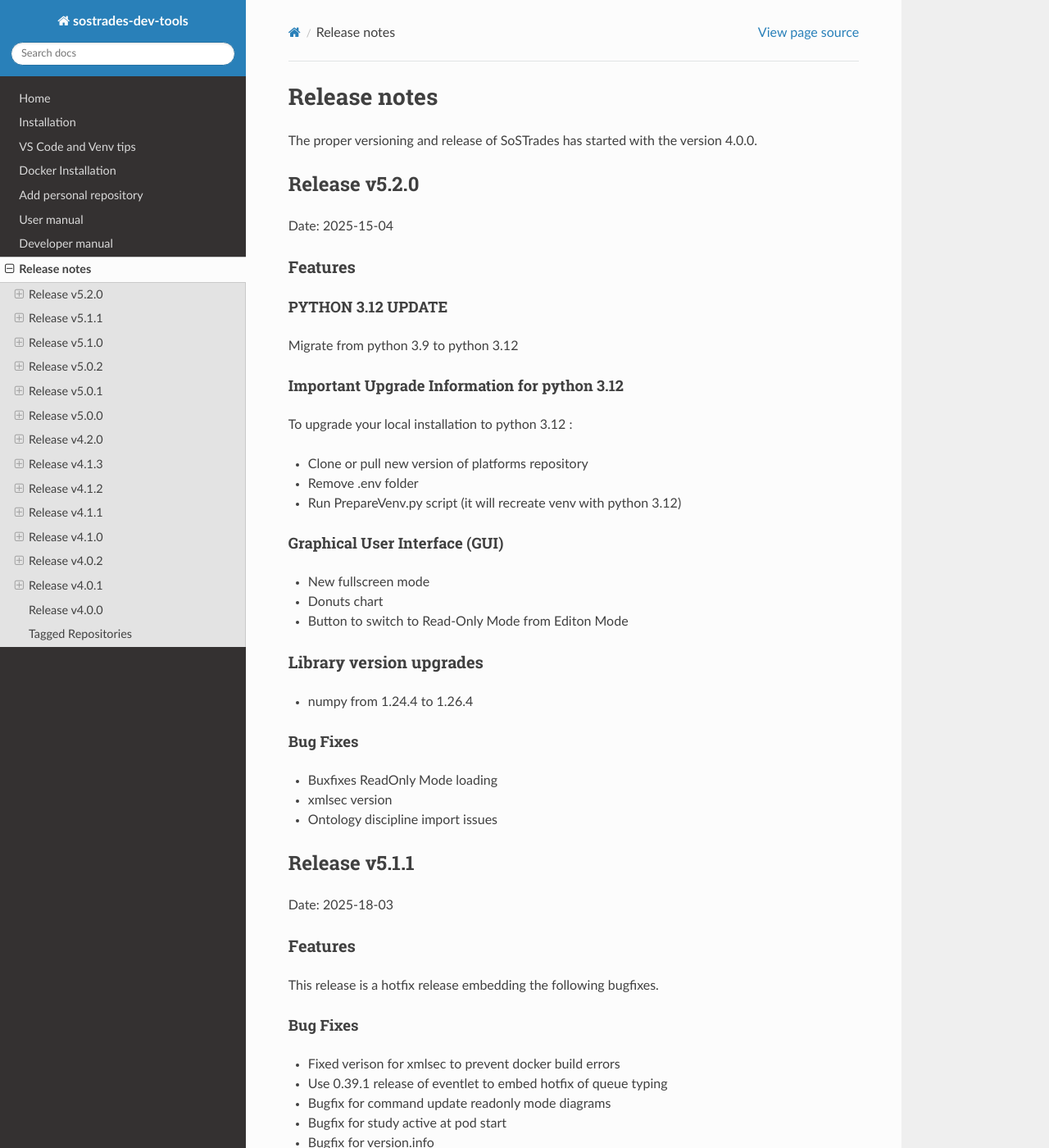
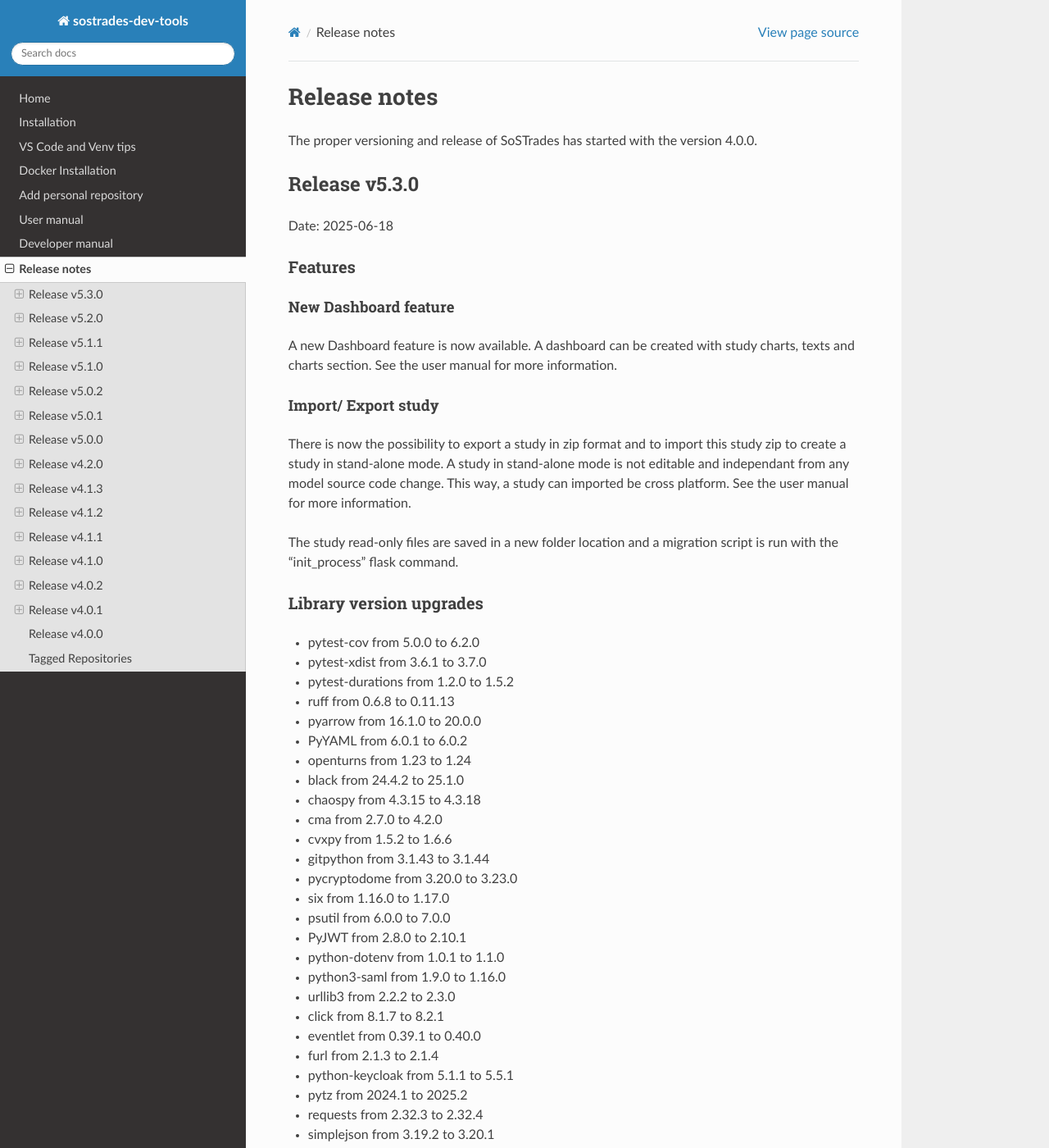
Before and after one commit to os-climate/sostrades-dev-tools, a Sphinx documentation site: the page built from docs/source/release-notes.md, in a window 1280 px wide and 1400 px high. Shown: the whole window at 82% size. Built offline with Sphinx 7.4.7 and the Read the Docs theme 3.1.0, drawn with Linux system fonts in a browser that asks for light colours; some of the changed text lies outside the part shown.

Commit message:
update release not for version 5.3.0

```diff
--- a/docs/source/release-notes.md
+++ b/docs/source/release-notes.md
@@ -1,9 +1,56 @@
 # Release notes
 
 The proper versioning and release of SoSTrades has started with the version 4.0.0.
+## Release v5.3.0
+Date: 2025-06-18
+
+### Features
+
+#### New Dashboard feature
+A new Dashboard feature is now available. A dashboard can be created with study charts, texts and charts section. See the user manual for more information.
+
+#### Import/ Export study
+There is now the possibility to export a study in zip format and to import this study zip to create a study in stand-alone mode. A study in stand-alone mode is not editable and independant from any model source code change. This way, a study can imported be cross platform.
+See the user manual for more information.
+
+The study read-only files are saved in a new folder location and a migration script is run with the "init_process" flask command.
+
+
+### Library version upgrades
+- pytest-cov from 5.0.0 to 6.2.0
+- pytest-xdist from 3.6.1 to 3.7.0
+- pytest-durations from 1.2.0 to 1.5.2
+- ruff from 0.6.8 to 0.11.13
+- pyarrow from 16.1.0 to 20.0.0
+- PyYAML from 6.0.1 to 6.0.2
+- openturns from 1.23 to 1.24
+- black from 24.4.2 to 25.1.0
+- chaospy from 4.3.15 to 4.3.18
+- cma from 2.7.0 to 4.2.0
+- cvxpy from 1.5.2 to 1.6.6
+- gitpython from 3.1.43 to 3.1.44
+- pycryptodome from 3.20.0 to 3.23.0
+- six from 1.16.0 to 1.17.0
+- psutil from 6.0.0 to 7.0.0
+- PyJWT from 2.8.0 to 2.10.1
+- python-dotenv from 1.0.1 to 1.1.0
+- python3-saml from 1.9.0 to 1.16.0
+- urllib3 from 2.2.2 to 2.3.0
+- click from 8.1.7 to 8.2.1
+- eventlet from 0.39.1 to 0.40.0
+- furl from 2.1.3 to 2.1.4
+- python-keycloak from 5.1.1 to 5.5.1
+- pytz from 2024.1 to 2025.2
+- requests from 2.32.3 to 2.32.4
+- simplejson from 3.19.2 to 3.20.1
+
+
+### Bug Fixes
+- fix gather monoscenario outputs when outputs are nested types
+- in dataset loading, fix variables that have point in short name
 
 ## Release v5.2.0
-Date: 2025-15-04
+Date: 2025-04-15
 
 ### Features
 
@@ -45,7 +92,7 @@ This release is a hotfix release embedding the following bugfixes.
 - Bugfix for version.info
 
 ## Release v5.1.0
-Date: 2025-10-03
+Date: 2025-03-10
 
 ### Features
 
```
